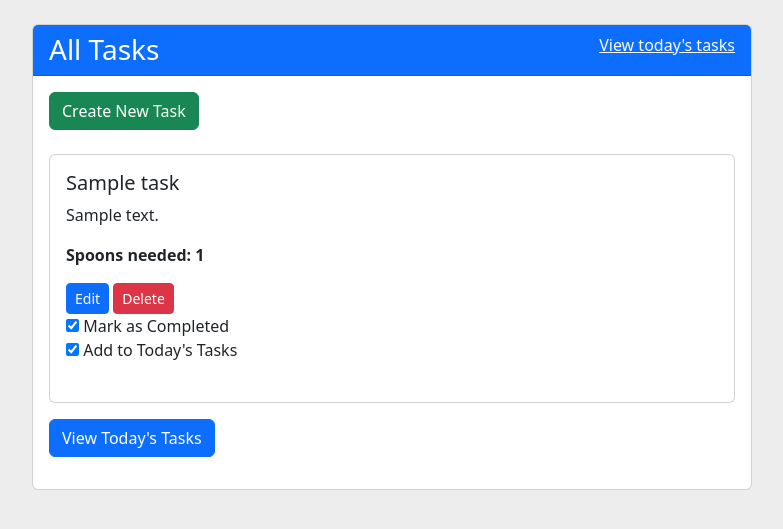
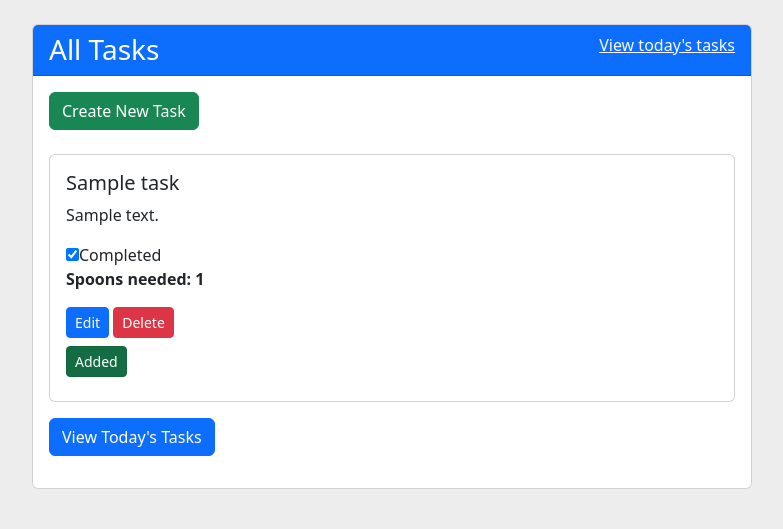
Before and after one commit to knutinator/spoon-planner, a Django app: page /tasks/ in a window 1280 px wide. Shown: the part 48-577 px from the top of the page, without its empty margins (248-1031 px from the left). Run offline with Django 3.2, Linux system fonts and the light colour scheme; a user stored in the database is signed in; tables that the repository leaves empty hold one stand-in row (values such as "Sample post"); some libraries are stand-ins or nearby versions.

Commit message:
Change add task checkbox into button

```diff
--- a/templates/task_list.html
+++ b/templates/task_list.html
@@ -20,20 +20,24 @@
 
     <div class="card mb-3">
       <div class="card-body">
+
         <h5 class="card-title">{{ task.name }}</h5>
         <p class="card-text">{{ task.description }}</p>
+      </form>
+      <form method="post" action="{% url 'task-complete' task.pk %}">
+        {% csrf_token %}
+        <input type="checkbox" name="completed" value="on" onchange="this.form.submit()" {% if task.completed %}checked{% endif %}>Completed
+      </form>
         <p class="card-text"><strong>Spoons needed: {{ task.energy }}</strong></p>
 
         <a href="{% url 'task-edit' task.pk %}" class="btn btn-primary btn-sm">Edit</a>
         <a href="{% url 'task-confirm-delete' task.pk %}" class="btn btn-danger btn-sm">Delete</a>
-        <form method="post" action="{% url 'task-complete' task.pk %}">
-          {% csrf_token %}
-          <input type="checkbox" name="completed" value="on" onchange="this.form.submit()" {% if task.completed %}checked{% endif %}> Mark as Completed
-        </form>
         <form method="post" action="{% url 'task-select' task.pk %}">
           {% csrf_token %}
-          <input type="checkbox" name="selected" value="on" onchange="this.form.submit()" {% if task.selected %}checked{% endif %}> Add to Today's Tasks
-        </form>
+          <button type="submit" name="selected" value="on" class="btn btn-success btn-sm my-2 {% if task.selected %}active{% endif %}">
+            {% if task.selected %}Added{% else %}Add to Today's Tasks{% endif %}
+          </button>
+
         <br>
       </div>
     </div>
```
